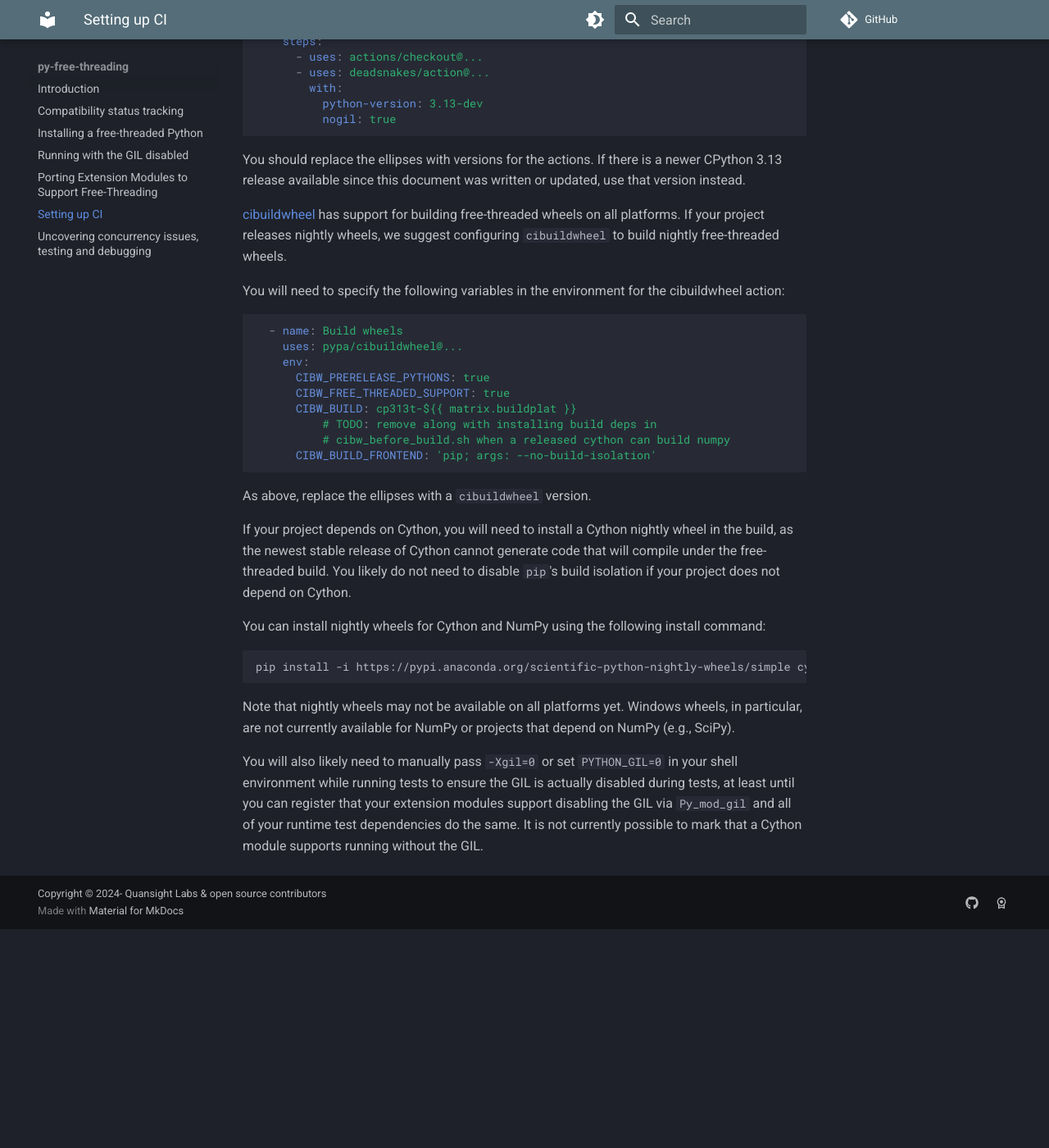
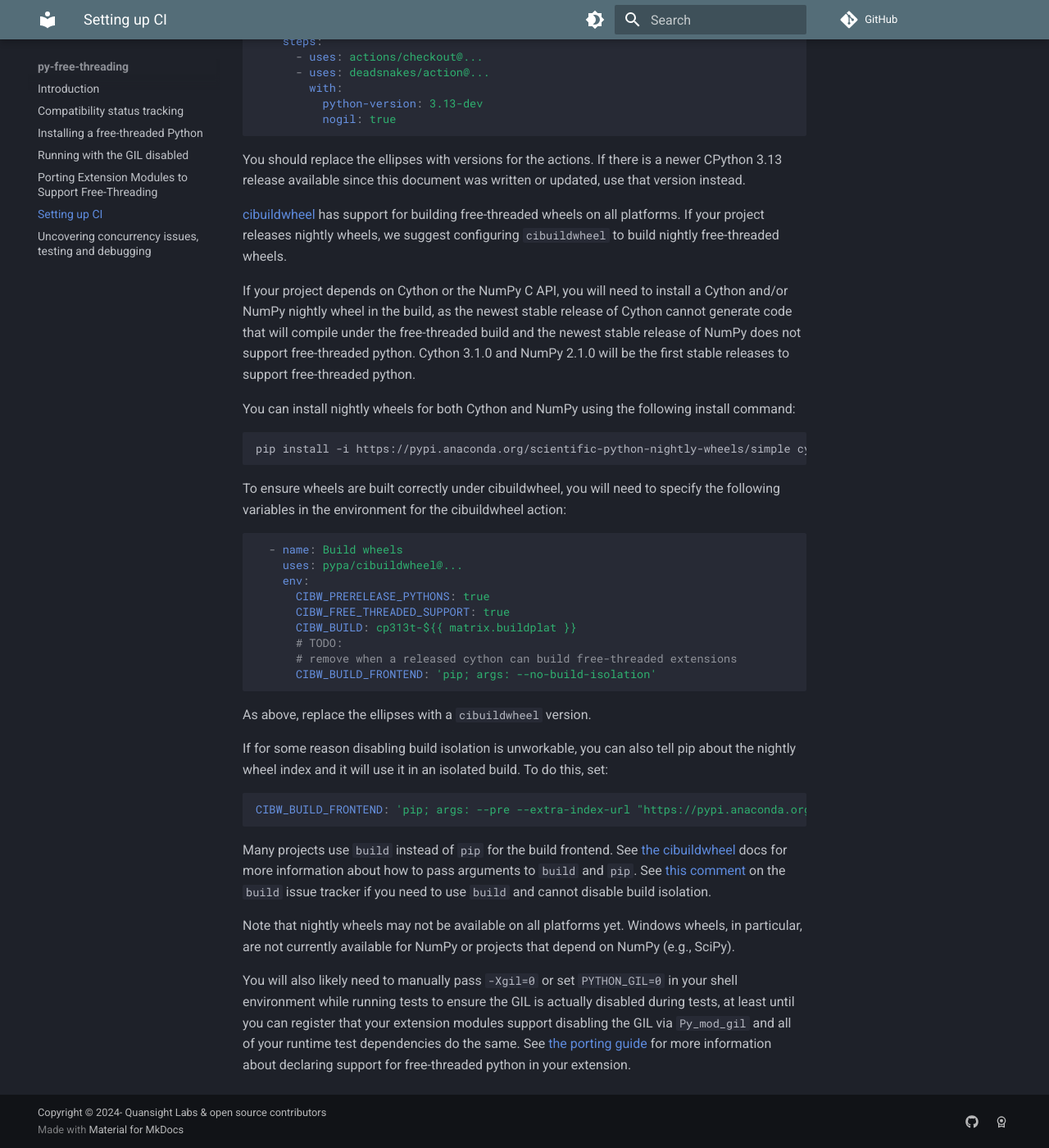
Before and after one commit to Quansight-Labs/free-threaded-compatibility, an MkDocs documentation site: the page built from docs/ci.md, in a window 1280 px wide and 1400 px high, scrolled down 299 px. Shown: the whole window at 82% size. Built offline with MkDocs 1.6.1 and Material for MkDocs 9.7.7, drawn with Linux system fonts in a browser that asks for light colours; comment, search, counter and statistics services are not loaded; before the commit the page ends 1432 px from its top, so only the background shows below that.

Commit message:
Add method to keep build isolation in CI guide (#58)

````diff
--- a/docs/ci.md
+++ b/docs/ci.md
@@ -27,8 +27,22 @@ for building free-threaded wheels on all platforms. If your project releases
 nightly wheels, we suggest configuring `cibuildwheel` to build nightly
 free-threaded wheels.
 
-You will need to specify the following variables in the environment for the
-cibuildwheel action:
+If your project depends on Cython or the NumPy C API, you will need to install a
+Cython and/or NumPy nightly wheel in the build, as the newest stable release of
+Cython cannot generate code that will compile under the free-threaded build and
+the newest stable release of NumPy does not support free-threaded python. Cython
+3.1.0 and NumPy 2.1.0 will be the first stable releases to support free-threaded
+python.
+
+You can install nightly wheels for both Cython and NumPy using the following
+install command:
+
+```bash
+pip install -i https://pypi.anaconda.org/scientific-python-nightly-wheels/simple cython numpy
+```
+
+To ensure wheels are built correctly under cibuildwheel, you will need to
+specify the following variables in the environment for the cibuildwheel action:
 
 ```yaml
   - name: Build wheels
@@ -37,24 +51,28 @@ cibuildwheel action:
       CIBW_PRERELEASE_PYTHONS: true
       CIBW_FREE_THREADED_SUPPORT: true
       CIBW_BUILD: cp313t-${{ matrix.buildplat }}
-          # TODO: remove along with installing build deps in
-          # cibw_before_build.sh when a released cython can build numpy
+      # TODO:
+      # remove when a released cython can build free-threaded extensions
       CIBW_BUILD_FRONTEND: 'pip; args: --no-build-isolation'
 ```
 
 As above, replace the ellipses with a `cibuildwheel` version.
 
-If your project depends on Cython, you will need to install a Cython nightly
-wheel in the build, as the newest stable release of Cython cannot generate code
-that will compile under the free-threaded build. You likely do not need to
-disable `pip`'s build isolation if your project does not depend on Cython.
+If for some reason disabling build isolation is unworkable, you can also tell
+pip about the nightly wheel index and it will use it in an isolated build. To
+do this, set:
 
-You can install nightly wheels for Cython and NumPy using the following
-install command:
+```yaml
+CIBW_BUILD_FRONTEND: 'pip; args: --pre --extra-index-url "https://pypi.anaconda.org/scientific-python-nightly-wheels/simple"'
+```
 
-```bash
-pip install -i https://pypi.anaconda.org/scientific-python-nightly-wheels/simple cython numpy
-```
+Many projects use `build` instead of `pip` for the build frontend. See [the
+cibuildwheel](https://cibuildwheel.pypa.io/en/stable/options/#build-frontend)
+docs for more information about how to pass arguments to `build` and `pip`. See
+[this
+comment](https://github.com/pypa/build/issues/651#issuecomment-2243025713) on
+the `build` issue tracker if you need to use `build` and cannot disable build
+isolation.
 
 Note that nightly wheels may not be available on all platforms yet. Windows
 wheels, in particular, are not currently available for NumPy or projects that
@@ -64,5 +82,5 @@ You will also likely need to manually pass `-Xgil=0` or set `PYTHON_GIL=0` in
 your shell environment while running tests to ensure the GIL is actually
 disabled during tests, at least until you can register that your extension
 modules support disabling the GIL via `Py_mod_gil` and all of your runtime test
-dependencies do the same. It is not currently possible to mark that a Cython
-module supports running without the GIL.
+dependencies do the same. See [the porting guide](porting.md) for more
+information about declaring support for free-threaded python in your extension.
````
Also changed, not shown: docs/porting.md (+2 -6 lines).
